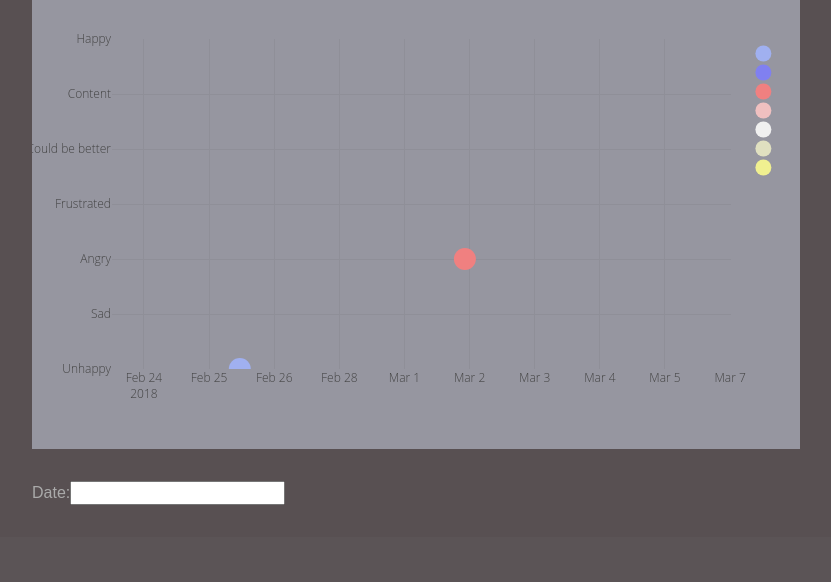
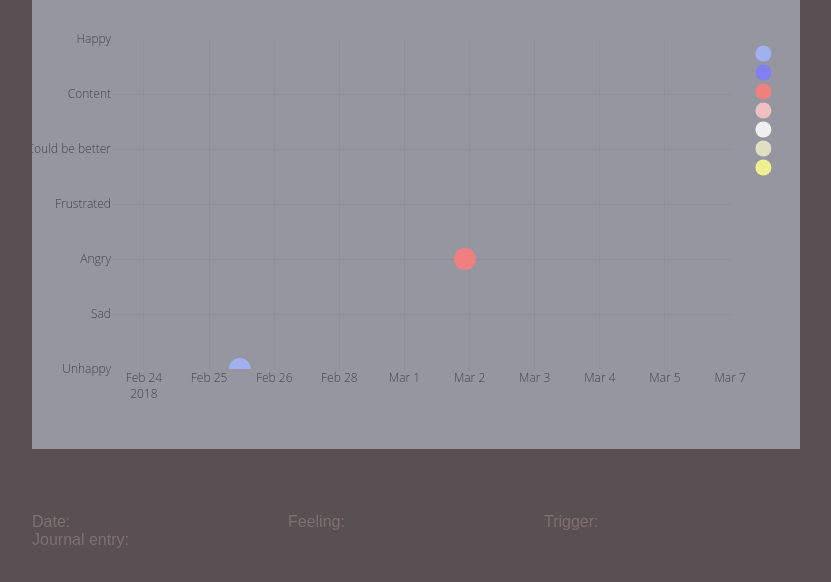
Before and after one commit to adamredwoods/mood-journal, a Django app: page /timeline in a window 1280 px wide. Shown: the part 297-879 px from the top of the page, without its empty margins (224-1055 px from the left). Before the commit the page ends 802 px from the top, so only its background shows below. Run offline with Django 3.2, Linux system fonts and the light colour scheme; a user stored in the database is signed in; data comes from the database, SQL or seed files in the repository; both versions use the stored data as it was after the commit; some libraries are stand-ins or nearby versions.

Commit message:
added timeline detail

```diff
--- a/mood/static/style.css
+++ b/mood/static/style.css
@@ -144,3 +144,12 @@ h1 {
 .editall-form h3 {
    margin: 0;
 }
+
+.timeline-label {
+   font-size: 1.0rem;
+   color: #807070;
+}
+
+.timeline-data {
+   color: #f0f0f0;
+}
--- a/mood/templates/timeline.html
+++ b/mood/templates/timeline.html
@@ -15,9 +15,27 @@
    </div>
    <div class="pure-u-1 pure-u-md-1-5"></div>
 </div>
-<div class="pure-g spacer-top">
+<div class="spacer"></div>
+<div class="pure-g spacer-top timeline-label">
    <div class="pure-u-1 pure-u-sm-1-5"></div>
-   <div class="pure-u-1 pure-u-sm-3-5 timeline-data">Date:<input type="text" value="" id="timeline-data-date"></div>
+   <div class="pure-u-1 pure-u-sm-3-5">
+      <div class="pure-g">
+         <div class="pure-u-1-3">
+            Date: <span class="timeline-data" id="timeline-data-date"></span>
+         </div>
+         <div class="pure-u-1-3">
+            Feeling: <span class="timeline-data" id="timeline-data-feeling"></span>
+         </div>
+         <div class="pure-u-1-3">
+            Trigger: <span class="timeline-data" id="timeline-data-trigger"></span>
+         </div>
+      </div>
+      <div class="pure-g">
+         <div class="pure-u-1">
+            Journal entry: <span id="timeline-data-journal"></span>
+         </div>
+      </div>
+   </div>
    <div class="pure-u-1 pure-u-sm-1-5"></div>
 </div>
 
@@ -109,10 +127,15 @@ function setupPlot(data) {
 
    PLOTTER.on('plotly_click', function(data){
       data.points.map(function(d){
-         console.log(d.x, d.y);
+         setTimelineData(d);
       })
    });
+}
 
+function setTimelineData(data) {
+   console.log(data);
+   document.getElementById("timeline-data-date").textContent = data.x;
+   document.getElementById("timeline-data-feeling").textContent = data.y;
 }
 
 </script>
```
Also changed, not shown: db.sqlite3.
